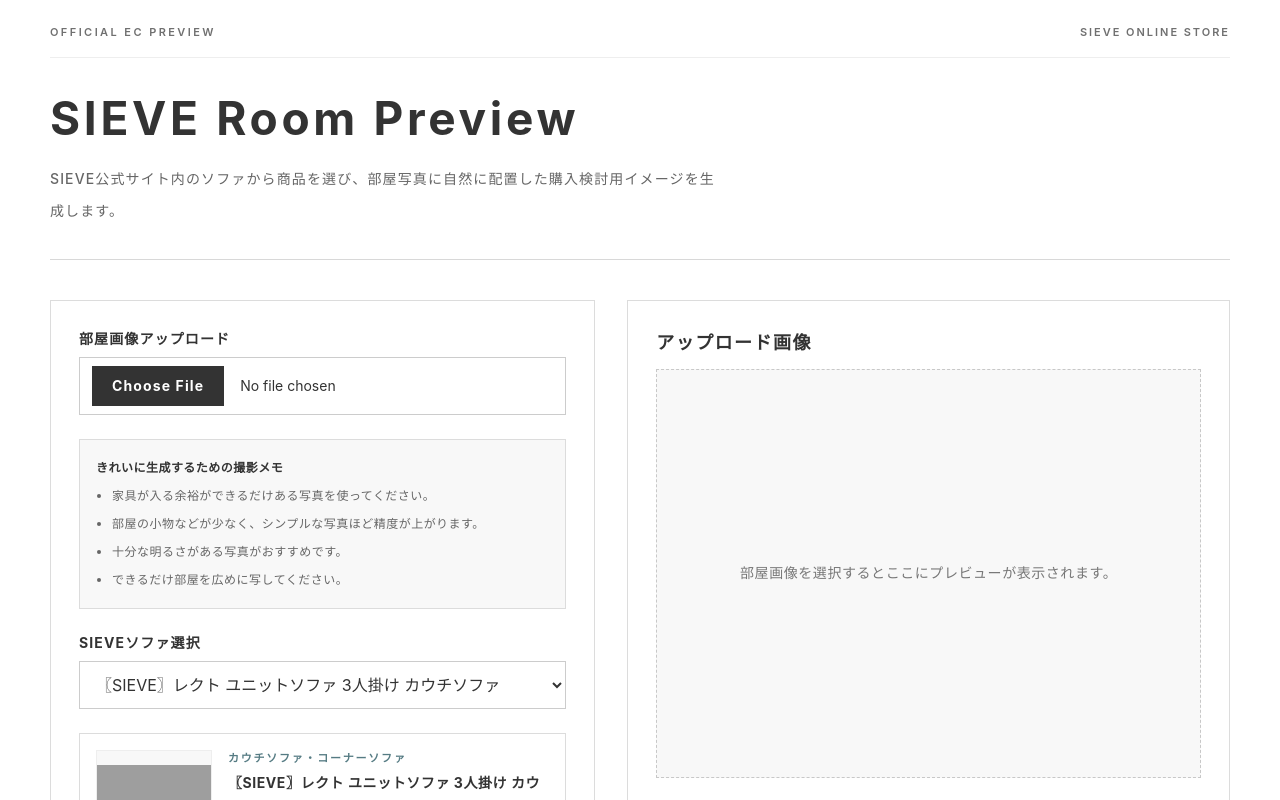
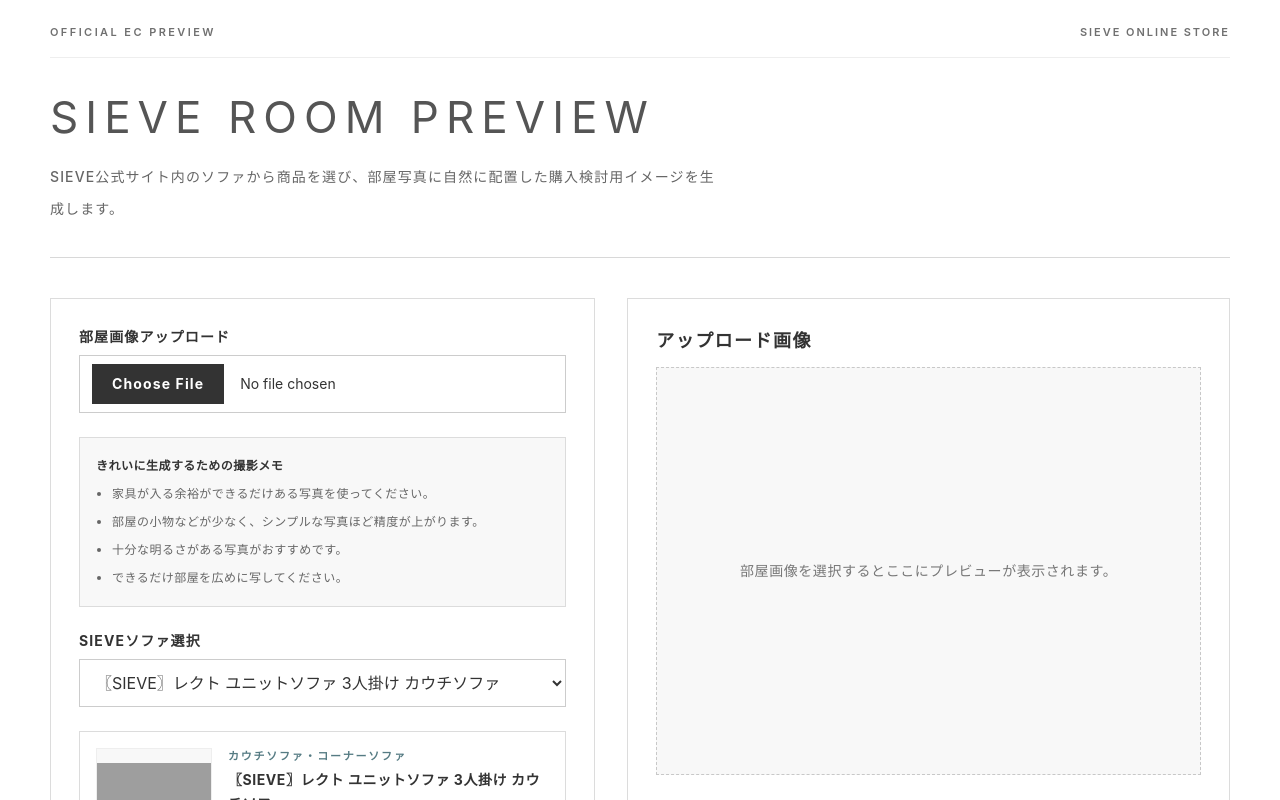
Before and after one commit to kuniedashintaro-eng/sieve-room-preview, a Next.js app: page / in a window 1280 px wide. Shown: the top 800 px of the page. Built offline with nearby package versions, Linux system fonts and the light colour scheme; grey boxes are pictures that could not be loaded.

Commit message:
Refine SIEVE preview title styling

```diff
--- a/app/page.tsx
+++ b/app/page.tsx
@@ -464,8 +464,8 @@
             </a>
           </div>
           <div className="pt-8">
-            <h1 className="text-[34px] font-bold leading-tight tracking-[0.08em] text-[#333333] sm:text-[46px]">
-              SIEVE Room Preview
+            <h1 className="text-[32px] font-normal leading-tight tracking-[0.16em] text-[#555555] sm:text-[44px]">
+              SIEVE ROOM PREVIEW
             </h1>
             <p className="mt-4 max-w-2xl text-sm font-medium leading-8 tracking-[0.08em] text-[#666666]">
               SIEVE公式サイト内のソファから商品を選び、部屋写真に自然に配置した購入検討用イメージを生成します。
```
